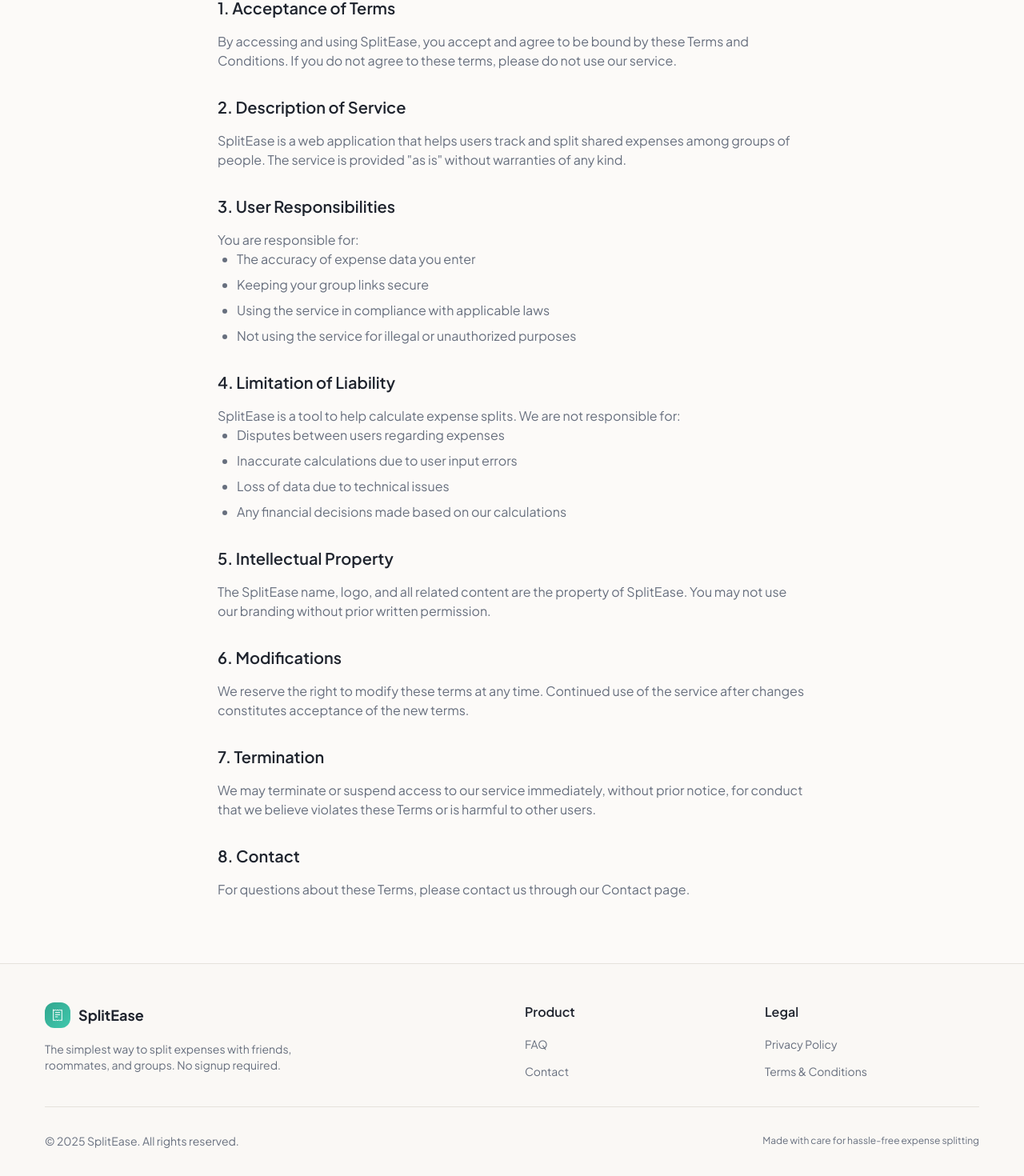
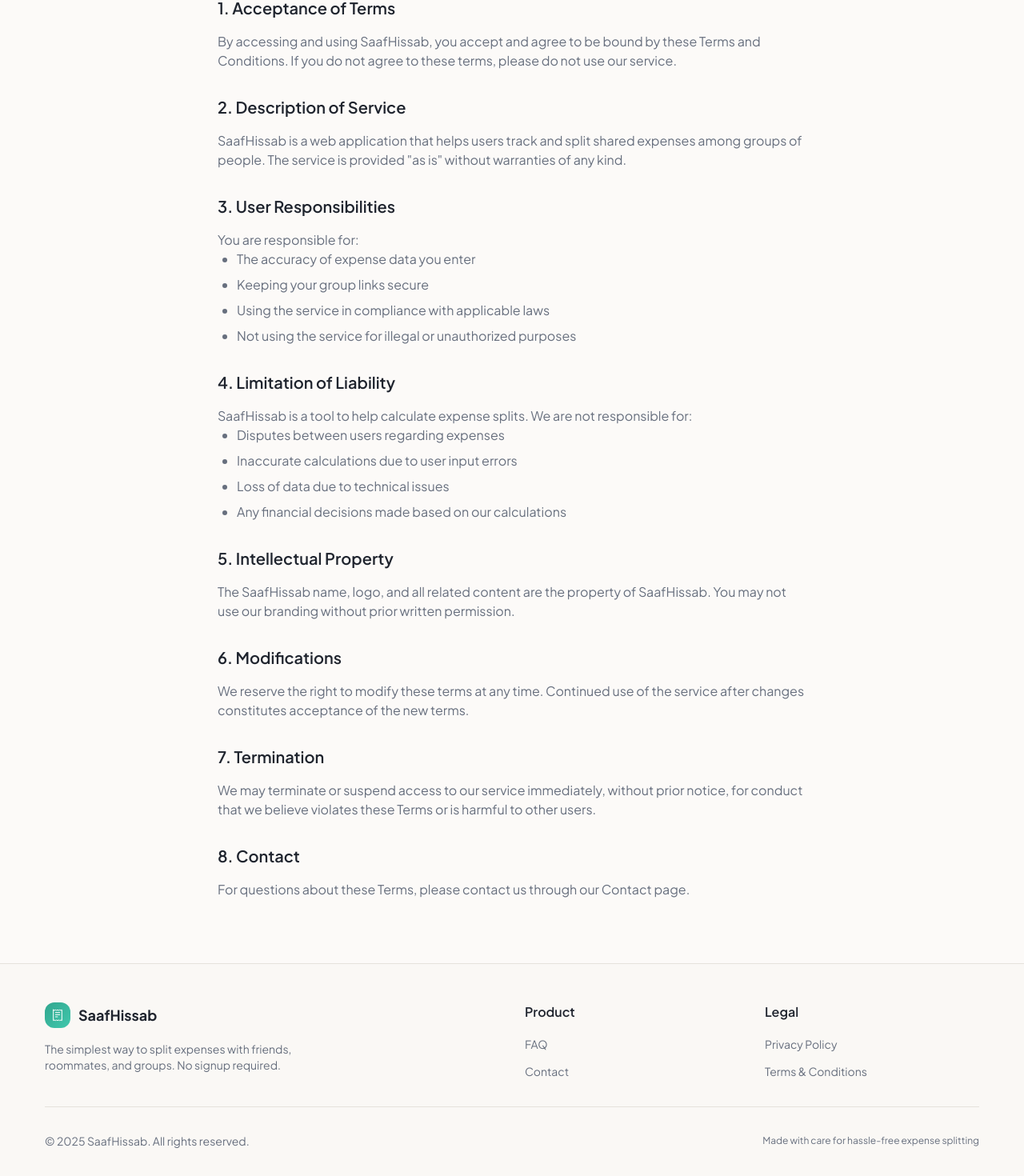
Before and after one commit to abhi12M/splitcost, a React (Vite) app: page /terms in a window 1280 px wide. Shown: the part 277-1747 px from the top of the page at 80% size. Built offline with nearby package versions, Linux system fonts and the light colour scheme; the HTML template or start-up script is replaced by a standard one.

Commit message:
name changes

```diff
--- a/src/components/layout/Footer.tsx
+++ b/src/components/layout/Footer.tsx
@@ -1,5 +1,6 @@
 import { Link } from "react-router-dom";
 import { ReceiptIcon } from "@/components/icons/CategoryIcons";
+import { APP_NAME } from "@/lib/constants";
 
 export function Footer() {
   return (
@@ -11,7 +12,7 @@ export function Footer() {
               <div className="w-8 h-8 rounded-lg gradient-primary flex items-center justify-center">
                 <ReceiptIcon className="w-4 h-4 text-primary-foreground" />
               </div>
-              <span className="text-lg font-bold text-foreground">SplitEase</span>
+              <span className="text-lg font-bold text-foreground">{APP_NAME}</span>
             </Link>
             <p className="text-sm text-muted-foreground max-w-sm">
               The simplest way to split expenses with friends, roommates, and groups.
@@ -59,7 +60,7 @@ export function Footer() {
 
         <div className="mt-8 pt-8 border-t border-border flex flex-col sm:flex-row justify-between items-center gap-4">
           <p className="text-sm text-muted-foreground">
-            © {new Date().getFullYear()} SplitEase. All rights reserved.
+            © {new Date().getFullYear()} {APP_NAME}. All rights reserved.
           </p>
           <p className="text-xs text-muted-foreground">
             Made with care for hassle-free expense splitting
--- a/src/components/layout/Header.tsx
+++ b/src/components/layout/Header.tsx
@@ -1,6 +1,7 @@
 import { Link } from "react-router-dom";
 import { motion } from "framer-motion";
 import { ReceiptIcon } from "@/components/icons/CategoryIcons";
+import { APP_NAME } from "@/lib/constants";
 
 export function Header() {
   return (
@@ -13,7 +14,7 @@ export function Header() {
           >
             <ReceiptIcon className="w-5 h-5 text-primary-foreground" />
           </motion.div>
-          <span className="text-xl font-bold text-foreground">SplitEase</span>
+          <span className="text-xl font-bold text-foreground">{APP_NAME}</span>
         </Link>
 
         <nav className="flex items-center gap-1">
--- a/src/lib/constants.ts
+++ b/src/lib/constants.ts
@@ -1 +1,2 @@
+export const APP_NAME = "SaafHissab";
 export const LOCAL_GROUPS_KEY = "my_groups";
--- a/src/pages/FAQ.tsx
+++ b/src/pages/FAQ.tsx
@@ -1,15 +1,16 @@
 import { motion } from "framer-motion";
 import { Layout } from "@/components/layout/Layout";
 import { Accordion, AccordionContent, AccordionItem, AccordionTrigger } from "@/components/ui/accordion";
+import { APP_NAME } from "@/lib/constants";
 
 const faqs = [
   {
     question: "Do I need to create an account?",
-    answer: "No! SplitEase doesn't require any sign-up. Simply create a group, share the link, and start adding expenses. Your data is stored locally and synced via the shareable link.",
+    answer: `No! ${APP_NAME} doesn't require any sign-up. Simply create a group, share the link, and start adding expenses. Your data is stored locally and synced via the shareable link.`,
   },
   {
     question: "How does expense splitting work?",
-    answer: "When you add an expense, you select who paid and who participated. SplitEase automatically calculates how much each person owes. You can split equally among participants or customize amounts.",
+    answer: `When you add an expense, you select who paid and who participated. ${APP_NAME} automatically calculates how much each person owes. You can split equally among participants or customize amounts.`,
   },
   {
     question: "Can I track expenses in different currencies?",
@@ -29,11 +30,11 @@ const faqs = [
   },
   {
     question: "How are settlements calculated?",
-    answer: "SplitEase uses an optimized algorithm to minimize the number of transactions needed to settle up. Instead of everyone paying everyone, we simplify to the fewest possible payments.",
+    answer: `${APP_NAME} uses an optimized algorithm to minimize the number of transactions needed to settle up. Instead of everyone paying everyone, we simplify to the fewest possible payments.`,
   },
   {
     question: "Is there a mobile app?",
-    answer: "SplitEase is a web app designed to work beautifully on mobile browsers. Add it to your home screen for an app-like experience! Native apps are on our roadmap.",
+    answer: `${APP_NAME} is a web app designed to work beautifully on mobile browsers. Add it to your home screen for an app-like experience! Native apps are on our roadmap.`,
   },
 ];
 
@@ -50,7 +51,7 @@ export default function FAQPage() {
             Frequently Asked Questions
           </h1>
           <p className="text-lg text-muted-foreground">
-            Everything you need to know about SplitEase
+            Everything you need to know about {APP_NAME}
           </p>
         </motion.div>
 
--- a/src/pages/Index.tsx
+++ b/src/pages/Index.tsx
@@ -11,7 +11,7 @@ import { ReceiptIcon, PlaneIcon, HouseholdIcon, GroceriesIcon } from "@/componen
 import { deleteGroup, loadExpenses, type Group, type Expense, loadGroupsByIds } from "@/lib/storage";
 import { useToast } from "@/hooks/use-toast";
 import { getEncryptedItem } from "@/lib/localstorage";
-import { LOCAL_GROUPS_KEY } from "@/lib/constants";
+import { APP_NAME, LOCAL_GROUPS_KEY } from "@/lib/constants";
 
 const containerVariants = {
   hidden: { opacity: 0 },
@@ -223,7 +223,7 @@ export default function HomePage() {
       <section className="py-12 md:py-16 bg-muted/30">
         <div className="container">
           <div className="text-center mb-12">
-            <h2 className="text-2xl md:text-3xl font-bold text-foreground mb-3">Why SplitEase?</h2>
+            <h2 className="text-2xl md:text-3xl font-bold text-foreground mb-3">Why {APP_NAME}?</h2>
             <p className="text-muted-foreground max-w-md mx-auto">
               The simplest expense splitting experience, designed for real life
             </p>
--- a/src/pages/Privacy.tsx
+++ b/src/pages/Privacy.tsx
@@ -1,5 +1,6 @@
 import { motion } from "framer-motion";
 import { Layout } from "@/components/layout/Layout";
+import { APP_NAME } from "@/lib/constants";
 
 export default function PrivacyPage() {
   return (
@@ -21,7 +22,7 @@ export default function PrivacyPage() {
             <section>
               <h2 className="text-xl font-semibold text-foreground mt-8 mb-4">1. Information We Collect</h2>
               <p>
-                SplitEase is designed with privacy in mind. We collect minimal information necessary to provide our service:
+                {APP_NAME} is designed with privacy in mind. We collect minimal information necessary to provide our service:
               </p>
               <ul className="list-disc pl-6 space-y-2">
                 <li>Expense data you enter (descriptions, amounts, participants)</li>
--- a/src/pages/Terms.tsx
+++ b/src/pages/Terms.tsx
@@ -1,5 +1,6 @@
 import { motion } from "framer-motion";
 import { Layout } from "@/components/layout/Layout";
+import { APP_NAME } from "@/lib/constants";
 
 export default function TermsPage() {
   return (
@@ -21,7 +22,7 @@ export default function TermsPage() {
             <section>
               <h2 className="text-xl font-semibold text-foreground mt-8 mb-4">1. Acceptance of Terms</h2>
               <p>
-                By accessing and using SplitEase, you accept and agree to be bound by these Terms and
+                By accessing and using {APP_NAME}, you accept and agree to be bound by these Terms and
                 Conditions. If you do not agree to these terms, please do not use our service.
               </p>
             </section>
@@ -29,7 +30,7 @@ export default function TermsPage() {
             <section>
               <h2 className="text-xl font-semibold text-foreground mt-8 mb-4">2. Description of Service</h2>
               <p>
-                SplitEase is a web application that helps users track and split shared expenses among
+                {APP_NAME} is a web application that helps users track and split shared expenses among
                 groups of people. The service is provided "as is" without warranties of any kind.
               </p>
             </section>
@@ -50,7 +51,7 @@ export default function TermsPage() {
             <section>
               <h2 className="text-xl font-semibold text-foreground mt-8 mb-4">4. Limitation of Liability</h2>
               <p>
-                SplitEase is a tool to help calculate expense splits. We are not responsible for:
+                {APP_NAME} is a tool to help calculate expense splits. We are not responsible for:
               </p>
               <ul className="list-disc pl-6 space-y-2">
                 <li>Disputes between users regarding expenses</li>
@@ -63,7 +64,7 @@ export default function TermsPage() {
             <section>
               <h2 className="text-xl font-semibold text-foreground mt-8 mb-4">5. Intellectual Property</h2>
               <p>
-                The SplitEase name, logo, and all related content are the property of SplitEase.
+                The {APP_NAME} name, logo, and all related content are the property of {APP_NAME}.
                 You may not use our branding without prior written permission.
               </p>
             </section>
```
